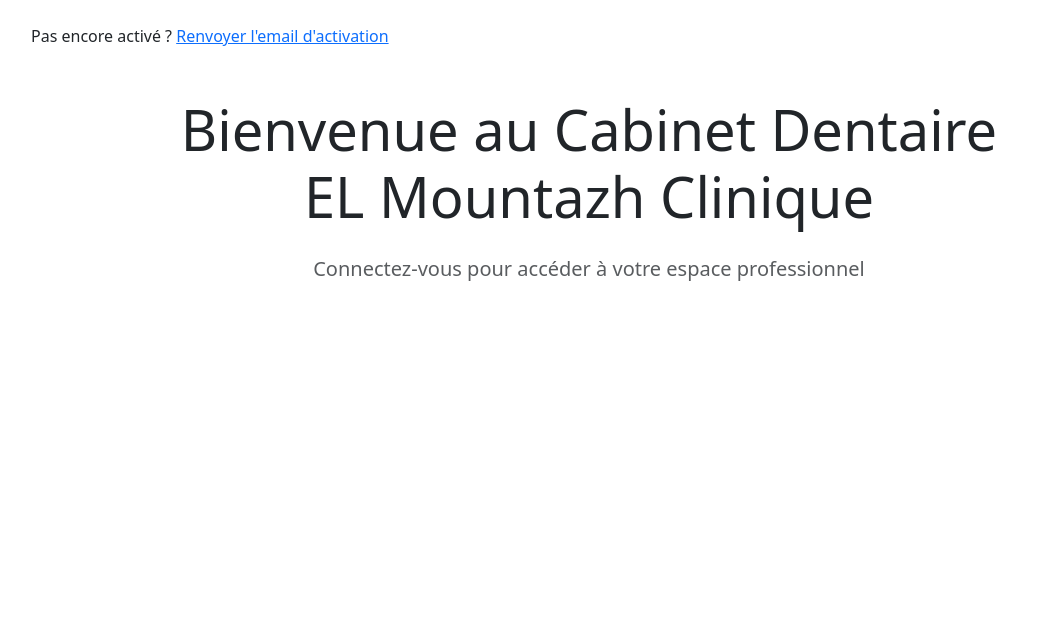
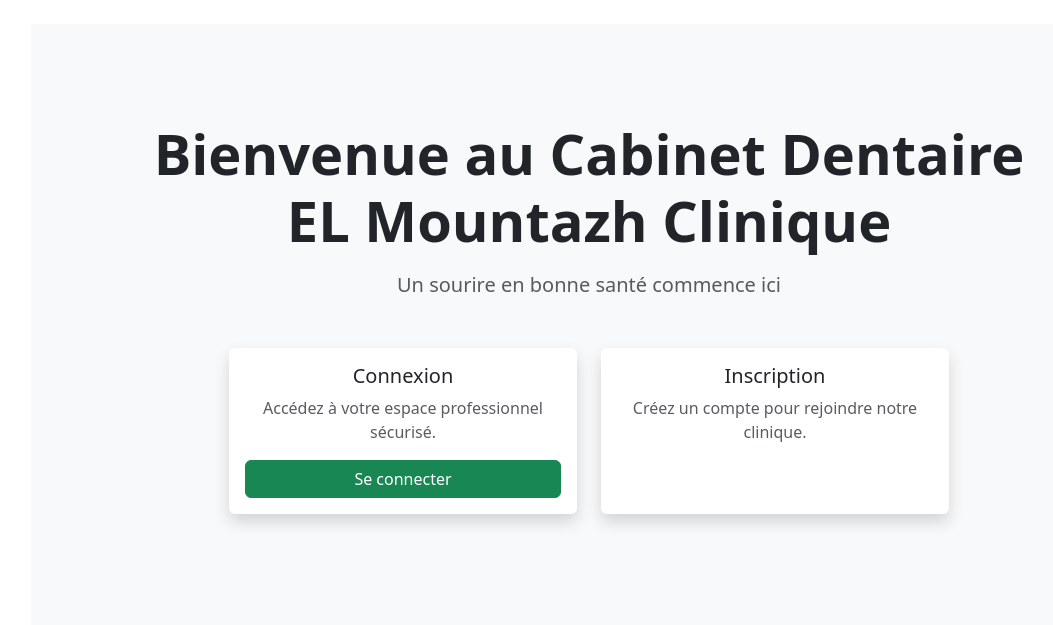
Before and after one commit to CHAFAI802/clinic_dental, a Django app: page / in a window 1280 px wide. Shown: the part 66-691 px from the top of the page, without its empty margins (51-1104 px from the left). Run offline with Django 5.2, Linux system fonts and the light colour scheme; data that the repository does not hold is empty.

Commit message:
Finalisation de l'application accounts: gestion inscription,activation par email , formulaires personalisés,sécurité Axes(blocage apres cinq tentatives).

```diff
--- a/accounts/templates/accounts/home.html
+++ b/accounts/templates/accounts/home.html
@@ -4,43 +4,66 @@
 {% block title %}Accueil - Cabinet Dentaire{% endblock %}
 
 {% block content %}
-<p>
-  Pas encore activé ?
-  <a href="{% url 'accounts:resend_activation' %}">Renvoyer l'email d'activation</a>
-</p>
-
-<div class="container">
-  <div class="text-center mt-5">
-    <h1 class="display-4 mb-4">Bienvenue au Cabinet Dentaire <br>
-    EL Mountazh Clinique </h1>
+<div class="container-fluid bg-light py-5">
+  <div class="text-center my-5">
+    <h1 class="display-4 fw-bold text-primary mb-3">
+      Bienvenue au Cabinet Dentaire <br> EL Mountazh Clinique
+    </h1>
+    <p class="lead text-muted mb-4">Un sourire en bonne santé commence ici</p>
 
     {% if user.is_authenticated %}
-      <div class="alert alert-success">
+      <div class="alert alert-success shadow-sm d-inline-block px-4 py-3">
         <p class="lead mb-0">
-          <i class="fas fa-user-circle"></i>
+          <i class="fas fa-user-circle me-2"></i>
           Connecté en tant que <strong>{{ user.get_full_name }}</strong>
           ({{ user.get_role_display }})
         </p>
       </div>
-      <div class="mt-4">
-        <a href="{% url 'core:dashboard' %}" class="btn btn-primary btn-lg">
-          <i class="fas fa-tachometer-alt"></i> Accéder au tableau de bord
-        </a>
-        <a href="{% url 'accounts:logout' %}" class="btn btn-outline-danger btn-lg ms-2">
-          <i class="fas fa-sign-out-alt"></i> Déconnexion
-        </a>
+
+      <div class="row justify-content-center mt-5">
+        <div class="col-md-4 mb-3">
+          <div class="card shadow border-0 h-100">
+            <div class="card-body text-center">
+              <i class="fas fa-tachometer-alt fa-3x text-primary mb-3"></i>
+              <h5 class="card-title">Tableau de bord</h5>
+              <p class="text-muted">Accédez à vos statistiques et outils professionnels.</p>
+              <a href="{% url 'core:dashboard' %}" class="btn btn-primary w-100">Ouvrir</a>
+            </div>
+          </div>
+        </div>
+        <div class="col-md-4 mb-3">
+          <div class="card shadow border-0 h-100">
+            <div class="card-body text-center">
+              <i class="fas fa-sign-out-alt fa-3x text-danger mb-3"></i>
+              <h5 class="card-title">Déconnexion</h5>
+              <p class="text-muted">Terminez votre session en toute sécurité.</p>
+              <a href="{% url 'accounts:logout' %}" class="btn btn-outline-danger w-100">Déconnexion</a>
+            </div>
+          </div>
+        </div>
       </div>
     {% else %}
-      <p class="lead text-muted mb-4">
-        Connectez-vous pour accéder à votre espace professionnel
-      </p>
-      <div class="d-flex justify-content-center gap-3">
-        <a href="{% url 'accounts:login' %}" class="btn btn-primary btn-lg">
-          <i class="fas fa-sign-in-alt"></i> Connexion
-        </a>
-        <a href="{% url 'accounts:register' %}" class="btn btn-outline-secondary btn-lg">
-          <i class="fas fa-user-plus"></i> Inscription
-        </a>
+      <div class="row justify-content-center mt-5">
+        <div class="col-md-4 mb-3">
+          <div class="card shadow border-0 h-100">
+            <div class="card-body text-center">
+              <i class="fas fa-sign-in-alt fa-3x text-success mb-3"></i>
+              <h5 class="card-title">Connexion</h5>
+              <p class="text-muted">Accédez à votre espace professionnel sécurisé.</p>
+              <a href="{% url 'accounts:login' %}" class="btn btn-success w-100">Se connecter</a>
+            </div>
+          </div>
+        </div>
+        <div class="col-md-4 mb-3">
+          <div class="card shadow border-0 h-100">
+            <div class="card-body text-center">
+              <i class="fas fa-user-plus fa-3x text-secondary mb-3"></i>
+              <h5 class="card-title">Inscription</h5>
+              <p class="text-muted">Créez un compte pour rejoindre notre clinique.</p>
+              <a href="{% url 'accounts:register' %}" class="btn btn-outline-secondary w-100">S'inscrire</a>
+            </div>
+          </div>
+        </div>
       </div>
     {% endif %}
   </div>
--- a/accounts/templates/accounts/register.html
+++ b/accounts/templates/accounts/register.html
@@ -2,6 +2,11 @@
 {% load static %}
 
 {% block content %}
+<p>
+  Pas encore activé ?
+  <a href="{% url 'accounts:resend_activation' %}">Renvoyer l'email d'activation</a>
+</p>
+
 <div class="container d-flex justify-content-center align-items-center" style="min-height: 100vh;">
   <div class="card shadow-lg p-4" style="width: 400px;">
     <h2 class="text-center mb-4">Créer un compte</h2>
--- a/accounts/urls.py
+++ b/accounts/urls.py
@@ -1,4 +1,4 @@
-from django.urls import path
+from django.urls import path,reverse_lazy
 from django.contrib.auth import views as auth_views
 from django.views.generic import TemplateView
 from . import views
@@ -29,7 +29,7 @@ urlpatterns = [
         "password-reset/<uidb64>/<token>/",
         auth_views.PasswordResetConfirmView.as_view(
             template_name="accounts/password_reset_confirm.html",
-            success_url="/accounts/password-reset/complete/"
+               success_url=reverse_lazy("accounts:password_reset_complete"),
         ),
         name="password_reset_confirm",
     ),
--- a/accounts/views.py
+++ b/accounts/views.py
@@ -49,7 +49,7 @@ def register(request):
             send_mail(
                 subject,
                 message,
-                settings.DEFAULT_FROM_EMAIL,  # expéditeur
+                settings.DEFAULT_FROM_EMAIL,
                 [user.email],
                 fail_silently=False,
             )
@@ -88,7 +88,7 @@ def activate(request, uidb64, token):
     messages.error(request, "Lien d’activation invalide ou expiré.")
     return redirect("accounts:login")
 
-from django.contrib.auth.forms import AuthenticationForm
+
 
 def resend_activation(request):
     if request.method == "POST":
--- a/dental_clinic/settings.py
+++ b/dental_clinic/settings.py
@@ -88,20 +88,22 @@ LOGOUT_REDIRECT_URL = "accounts:home"
 LOGIN_URL = "accounts:login"
 
 AUTHENTICATION_BACKENDS = [
-    'axes.backends.AxesBackend',   # backend correct pour django-axes
+    'axes.backends.AxesBackend',
     'django.contrib.auth.backends.ModelBackend',
 ]
 
 # Paramètres Axes
 AXES_FAILURE_LIMIT = 5
 AXES_COOLOFF_TIME = timedelta(minutes=5)
-AXES_LOCKOUT_PARAMETERS = ['username', 'ip_address']
+AXES_LOCKOUT_PARAMETERS = ['username','ip_address']
+AXES_USERNAME_FORM_FIELD = 'email'
 AXES_RESET_ON_SUCCESS = True
 AXES_LOCKOUT_TEMPLATE = 'accounts/account_locked.html'
 AXES_LOCKOUT_URL = None
 AXES_VERBOSE = True
 AXES_USERNAME_FORM_FIELD = 'email'
 AXES_ENABLE_ADMIN = True
+AXES_ENABLED = True
 AXES_ENABLE_ACCESS_FAILURE_LOG = True
 AXES_ONLY_ADMIN_SITE = False
 
--- a/stock/urls.py
+++ b/stock/urls.py
@@ -16,6 +16,6 @@ urlpatterns = [
     path('movements/<int:pk>/edit/', MovementUpdateView.as_view(), name='movement_update'),
     path('movements/<int:pk>/delete/', MovementDeleteView.as_view(), name='movement_delete'),
     path('movements/<int:pk>/', MovementDetailView.as_view(), name='movement_detail'),
-
+    path("alerts/", alerts_view, name="alerts_list"),
     path('export/', MovementExportXLSXView.as_view(), name='export_xlsx'),
 ]
```
Also changed, not shown: accounts/forms.py (+14 -2 lines), accounts/templates/accounts/login.html (+23 -9 lines), accounts/templates/accounts/password_reset.html (+29 -8 lines), core/templates/core/dashboard.html (+41 -0 lines), core/templatetags/form_tags.py (added, +10 -0 lines), stock/templates/stock/alerts_list.html (added, +54 -0 lines), stock/views.py (+30 -1 lines).
